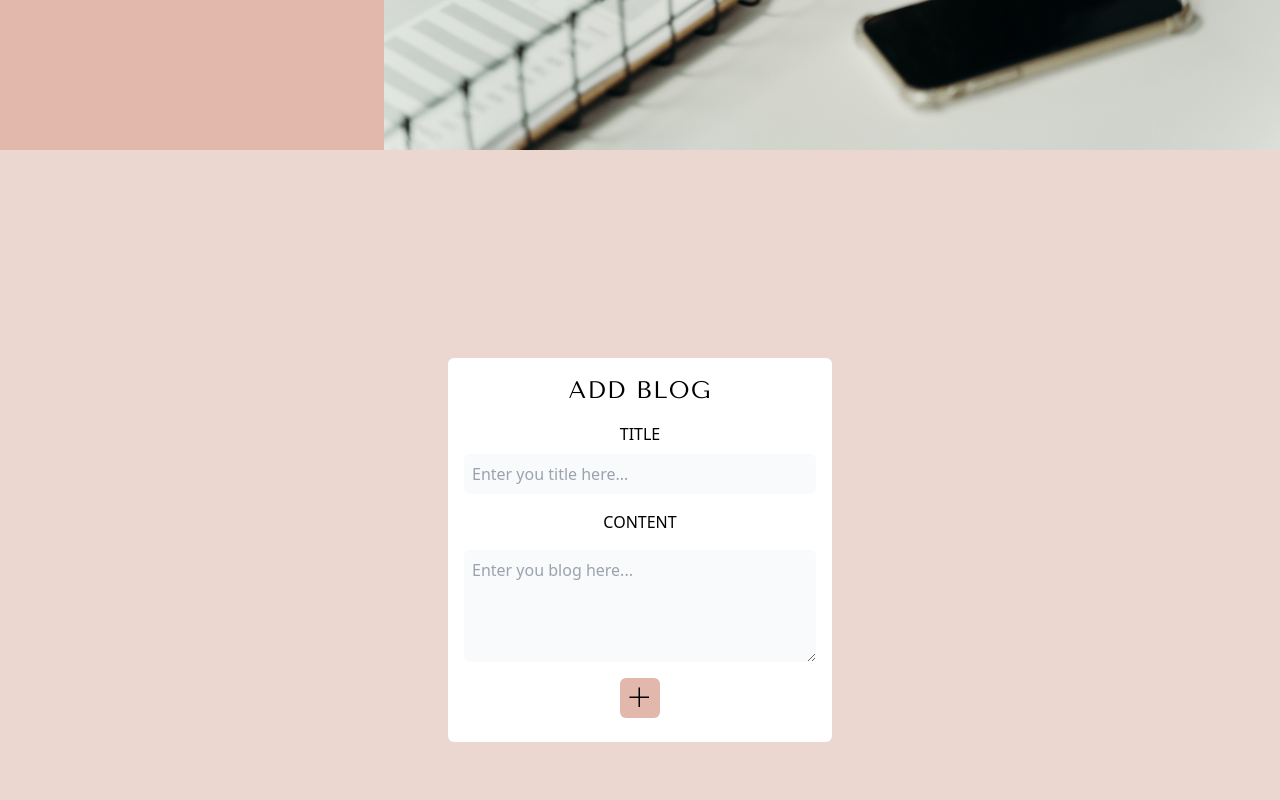
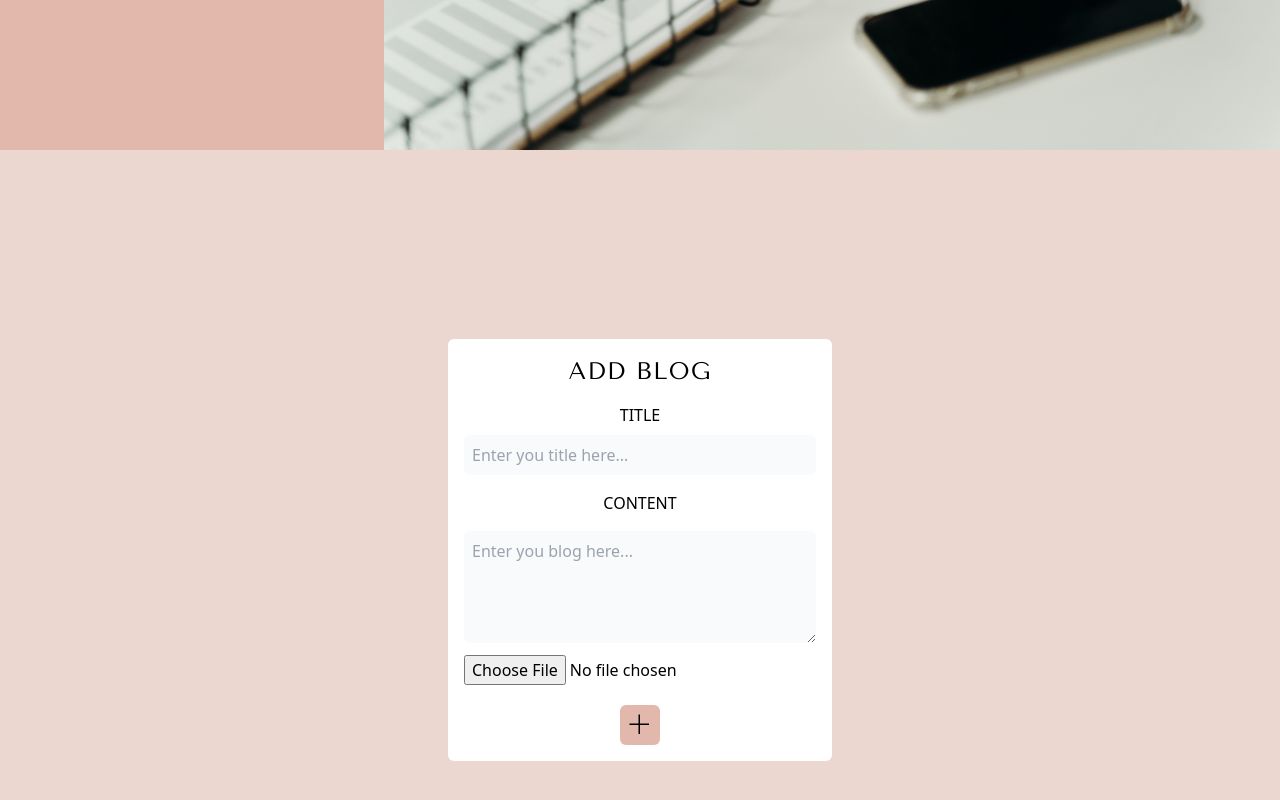
Before and after one commit to Rej327/cly-blog, a React (Create React App) app: page /single-blog in a window 1280 px wide. Shown: the part 430-1230 px from the top of the page. Built offline with nearby package versions, Linux system fonts and the light colour scheme; the HTML template or start-up script is replaced by a standard one.

Commit message:
Adding file

```diff
--- a/src/components/AddBlog.js
+++ b/src/components/AddBlog.js
@@ -4,7 +4,7 @@ import { VscAdd } from "react-icons/vsc";
 const AddBlog = () => {
   return (
     <div className="max-full h-screen bg-[#E2B8AC]/50 flex justify-center">
-      <div className="m-auto bg-white text-center w-96 h-96 inline-block rounded-md p-4">
+      <div className="m-auto bg-white text-center w-96 h-auto inline-block rounded-md p-4">
         <h1 className="pb-4 font-tenor tracking-wider text-2xl">ADD BLOG</h1>
         <form className="grid">
           <label className="pb-2">TITLE</label>
@@ -21,8 +21,10 @@ const AddBlog = () => {
             placeholder="Enter you blog here..."
             required
           />
+
+          <input type="file" className="py-3" />
         </form>
-        <VscAdd className="h-10 p-2 mx-auto cursor-pointer mt-4 w-10 bg-[#E2B8AC] rounded-md hover:text-white hover:scale-105 hover:shadow-md duration-300" />
+        <VscAdd className="h-10 p-2 mx-auto cursor-pointer mt-2 w-10 bg-[#E2B8AC] rounded-md hover:text-white hover:scale-105 hover:shadow-md duration-300" />
       </div>
     </div>
   );
```
